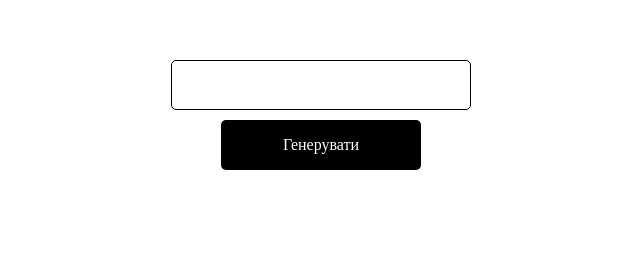
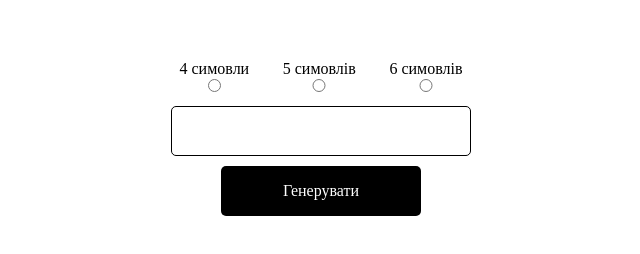
Before and after one commit to tonykrapatony/tonykrapatony.github.io, a plain HTML site: page password generator/index.html in a window 1280 px wide. Both pictures are taken after a click on the element "Генерувати". Shown: the whole page, without its empty margins (319-959 px from the left). Drawn offline with Linux system fonts and the light colour scheme.

Commit message:
pswrd gen update
pswrd gen update

```diff
--- a/password generator/css/style.css
+++ b/password generator/css/style.css
@@ -10,6 +10,23 @@ html, body {
     width: 50%;
     float: left;
     margin: 50px 25%;
+}
+.form {
+    display: flex;
+    justify-content: space-between;
+    width: 300px;
+    max-width: 90%;
+    margin: 10px auto;
+    text-align: center;
+}
+.max {
+
+}
+>label {
+    width: 100%;
+}
+input {
+    width: 100%;
 }
 .password {
     width: 300px;
--- a/password generator/index.html
+++ b/password generator/index.html
@@ -10,6 +10,20 @@
 </head>
 <body>
     <div class="wrap">
+        <div class="form">
+            <div class="max">
+                <label for="max">4 симовли</label>
+                <input type="radio" name="max" value="4">
+            </div>
+            <div class="max">
+                <label  for="max">5 симовлів</label>
+                <input type="radio" name="max" value="5">
+            </div>
+            <div class="max">
+                <label for="max">6 симовлів</label>
+                <input type="radio" name="max" value="6">
+            </div>
+        </div>
         <div class="password"></div>
         <div class="generate-btn"">Генерувати</div>
     </div>
--- a/password generator/js/script.js
+++ b/password generator/js/script.js
@@ -6,20 +6,25 @@ function generate(){
     var ints =[0,1,2,3,4,5,6,7,8,9,0];
     var chars=['a','b','c','d','e','f','g','h','j','k','l','m','n','o','p','r','s','t','u','v','w','x','y','z'];
     var out='';
+    var checked = [];
+    $('input:radio:checked').each(function() {
+        checked.push($(this).val());
+    });
 
-    for (var i=0; i<5; i++){
+    for (var i=0; i<+checked; i++){
         var a = Math.random();
-        console.log(a);
+//        console.log(a);
         if (a>0.5){
             var b = Math.ceil(Math.random(1, chars.length)*23);
-            console.log(b);
+//            console.log(b);
             out += chars[b];
         } else {
             var b = Math.ceil(Math.random(1, ints.length)*10);
-            console.log(b);
+//            console.log(b);
             out += ints[b];
         }
     }
     console.log(out);
+    console.log(+checked);
     $('.password').html(out);
 }
```
